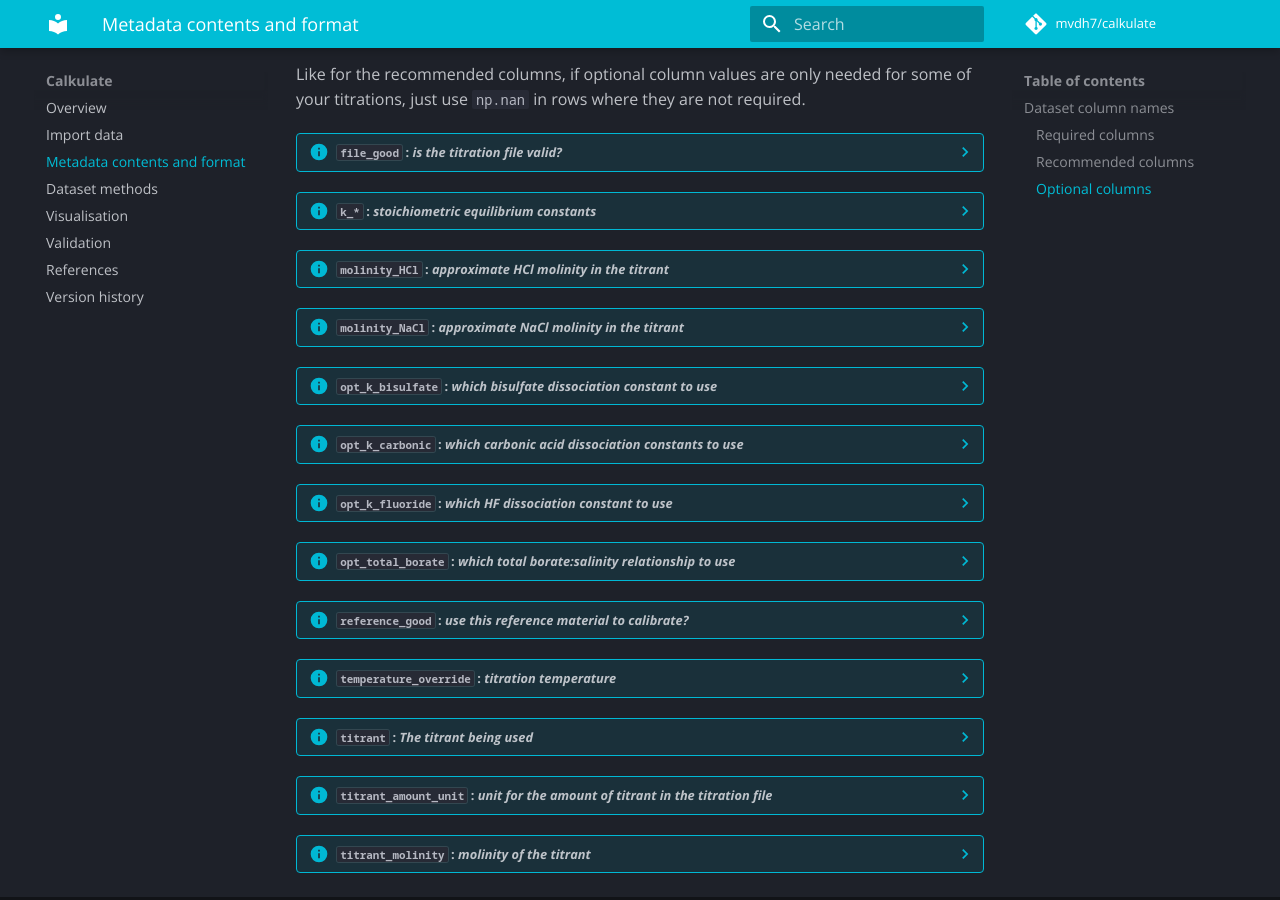
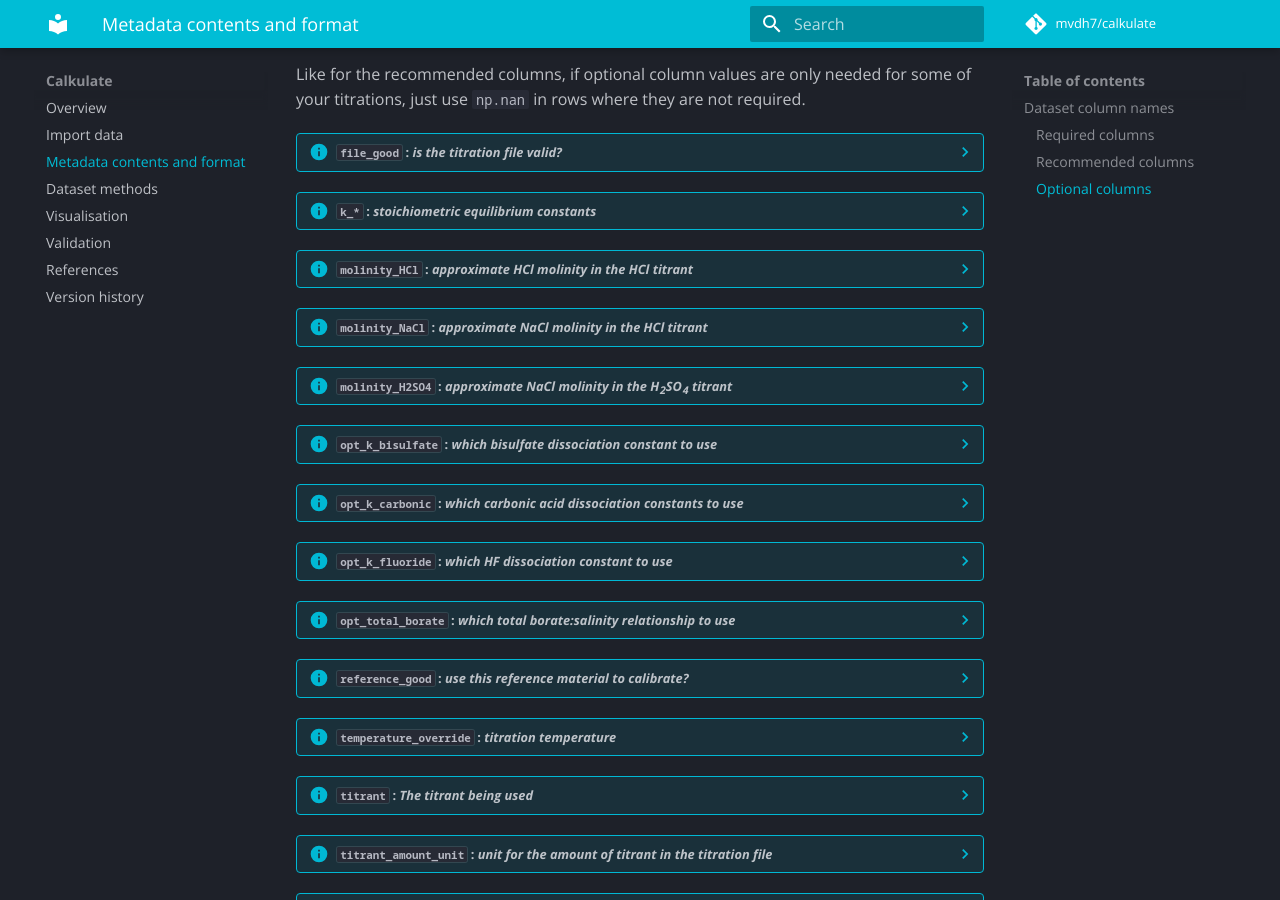
Before and after one commit to mvdh7/calkulate, an MkDocs documentation site: the page built from docs/metadata.md, in a window 1280 px wide and 900 px high, scrolled down 1240 px. Built offline with MkDocs 1.6.1 and Material for MkDocs 9.7.7, drawn with Linux system fonts in a browser that asks for light colours; comment, search, counter and statistics services are not loaded.

```diff
--- a/docs/metadata.md
+++ b/docs/metadata.md
@@ -84,11 +84,14 @@
     * `k_bisulfate` : bisulfate dissociation constant.
     * `k_water` : water equilibrium constant.
 
-??? info "`molinity_HCl` : *approximate HCl molinity in the titrant*"
-    In mol/kg-solution.  Defaults to 0.1 mol/kg-solution if not provided.  Only used to estimate titrant density, not for calibration.
+??? info "`molinity_HCl` : *approximate HCl molinity in the HCl titrant*"
+    In mol/kg-solution.  Defaults to 0.1 mol/kg-solution if not provided.  Used only to estimate titrant density, not for calibration.
 
-??? info "`molinity_NaCl` : *approximate NaCl molinity in the titrant*"
-    In mol/kg-solution.  Defaults to 0.6 mol/kg-solution if not provided.  Used to estimate titrant density.
+??? info "`molinity_NaCl` : *approximate NaCl molinity in the HCl titrant*"
+    In mol/kg-solution.  Defaults to 0.6 mol/kg-solution if not provided.  Used only to estimate titrant density.
+
+??? info "`molinity_H2SO4` : *approximate NaCl molinity in the H<sub>2</sub>SO<sub>4</sub> titrant*"
+    In mol/kg-solution.  Defaults to 0.1 mol/kg-solution if not provided.  Used only to estimate titrant density, not for calibration.
 
 ??? info "`opt_k_bisulfate` : *which bisulfate dissociation constant to use*"
     Sets whether the bisulfate dissociation constant is estimated from salinity and temperature by [PyCO2SYS](https://PyCO2SYS.rtfd.io) following:
```
Also changed, not shown: 3 other files.
